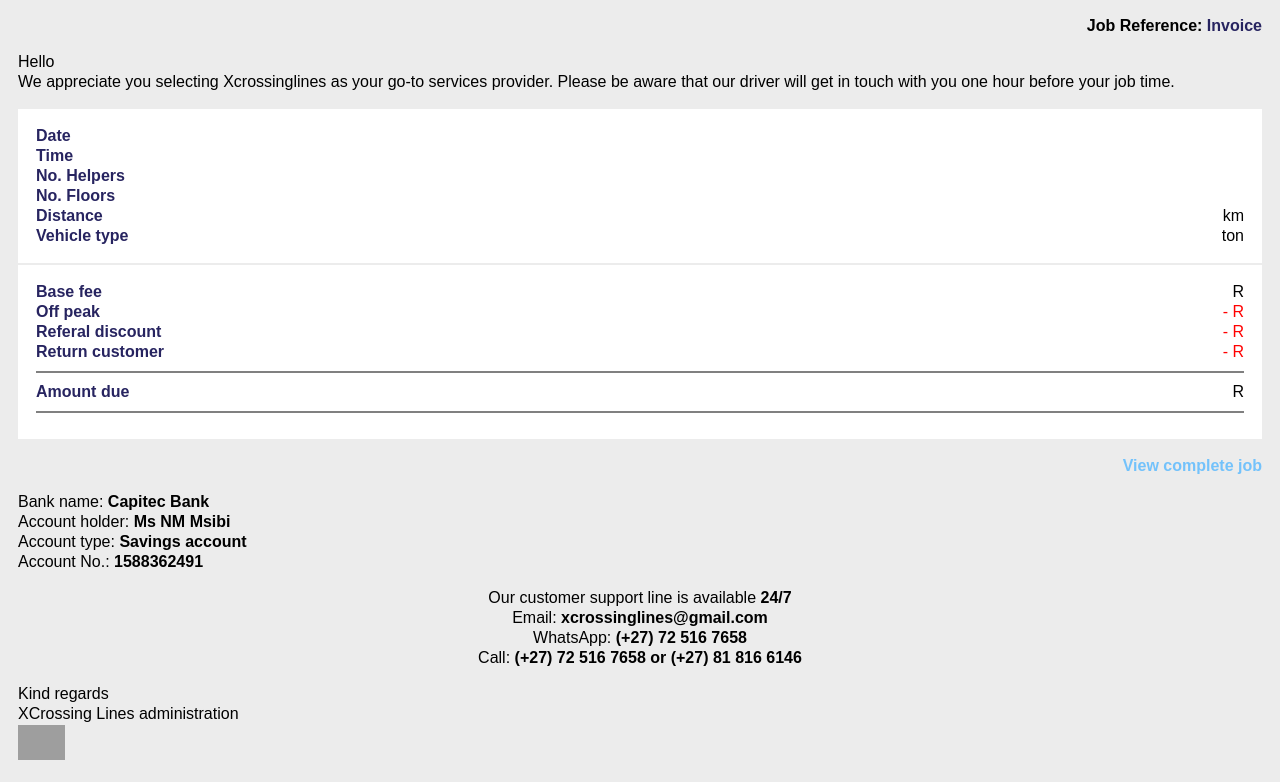
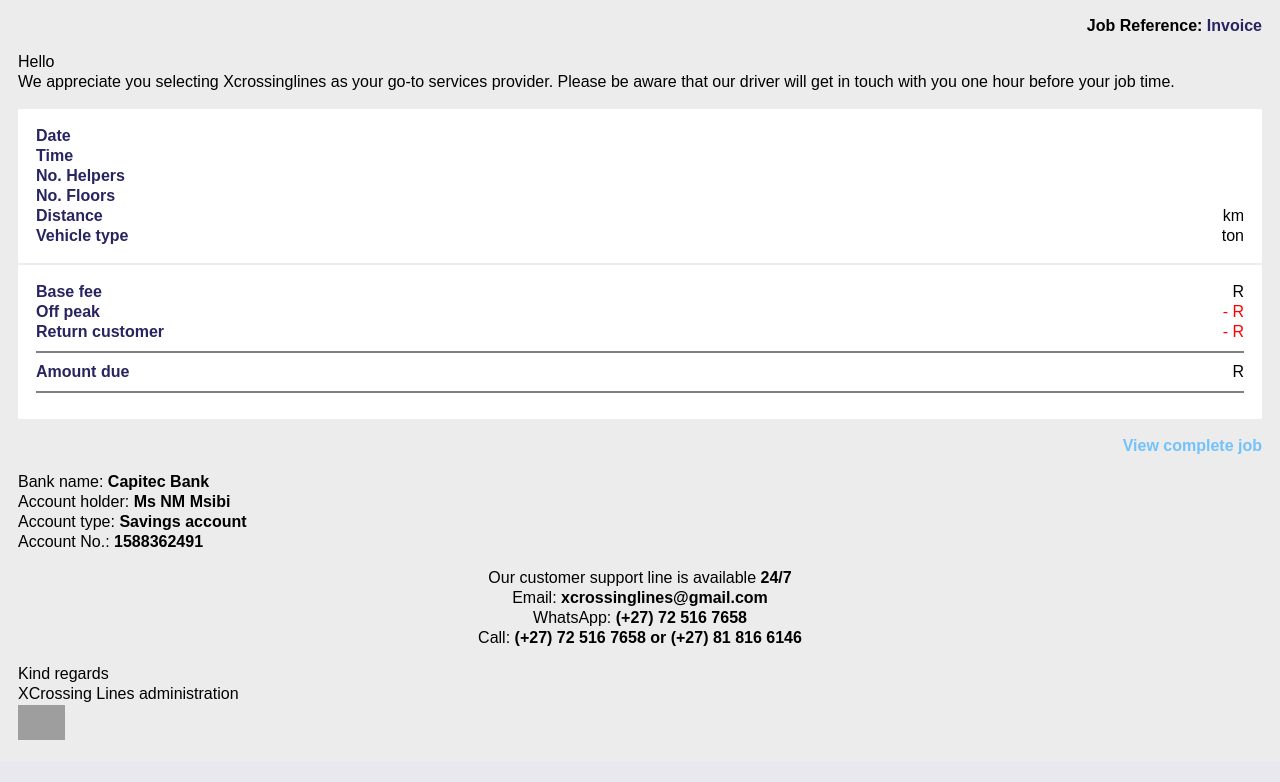
Before and after one commit to xcrossinglines/xcrossinglines_server, a Django app: template jobs/templates/newJob.html in a window 1280 px wide. Shown: the part 102-884 px from the top of the page. After the commit the page ends 842 px from the top, so only its background shows below. Run offline with Django 4.2, Linux system fonts and the light colour scheme; the template is opened without the code that fills it, so the values that code supplies are empty; grey boxes are pictures that could not be loaded.

Commit message:
version 1.2

```diff
--- a/jobs/signals.py
+++ b/jobs/signals.py
@@ -30,7 +30,6 @@
         templateData = {"id": instance.pk,
                  "quote": instance.quote,
                  "mDiscount": instance.middle_month_discount,
-                 "rDiscount": instance.referal_discount,
                  "rCustomer": instance.return_customer_discount,
                  "amountDue": instance.amount_due,
                  "paymentOption": instance.payment_option,
--- a/jobs/templates/newJob.html
+++ b/jobs/templates/newJob.html
@@ -149,14 +149,6 @@
                 </tr>
                 <tr>
                   <td colspan="1" style="font-weight: bold; color: #272460">
-                    Referal discount
-                  </td>
-                  <td colspan="1" style="text-align: end; color: red">
-                    - R {{rDiscount}}
-                  </td>
-                </tr>
-                <tr>
-                  <td colspan="1" style="font-weight: bold; color: #272460">
                     Return customer
                   </td>
                   <td colspan="1" style="text-align: end; color: red">
```
